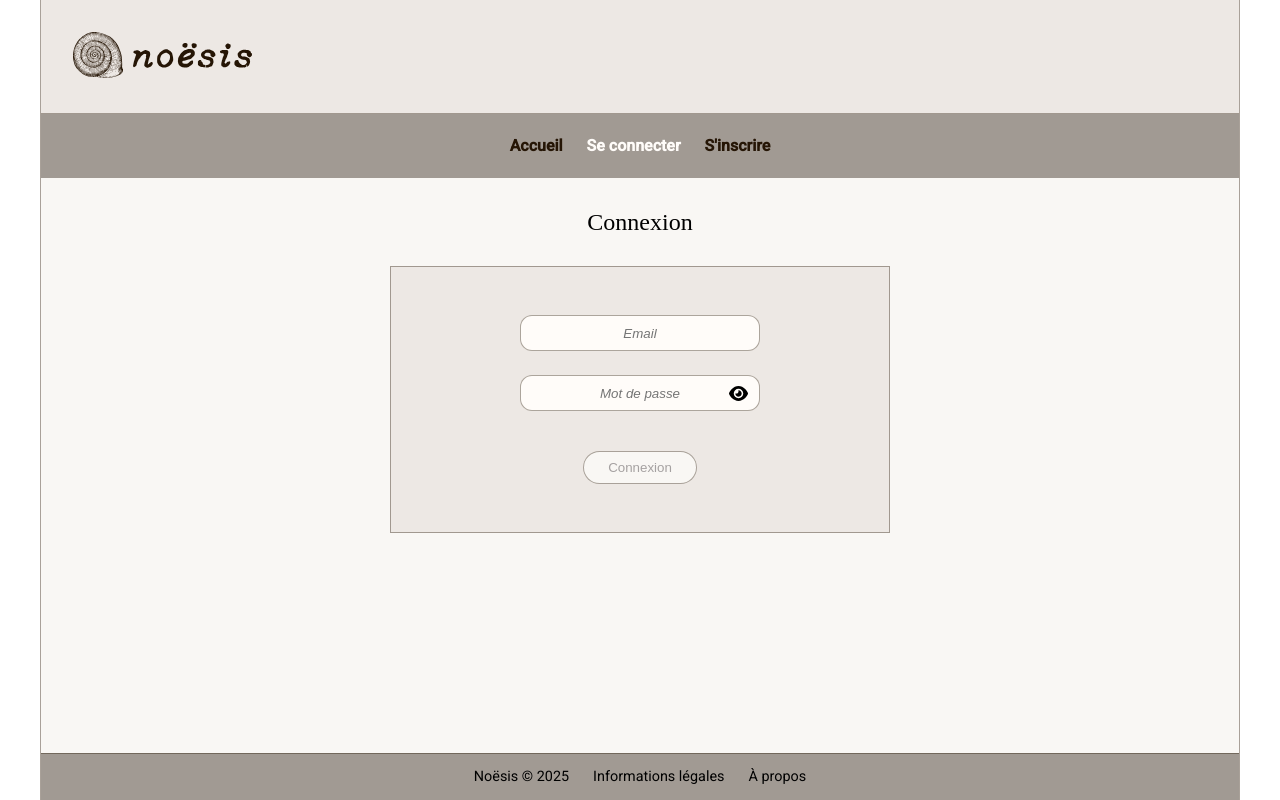
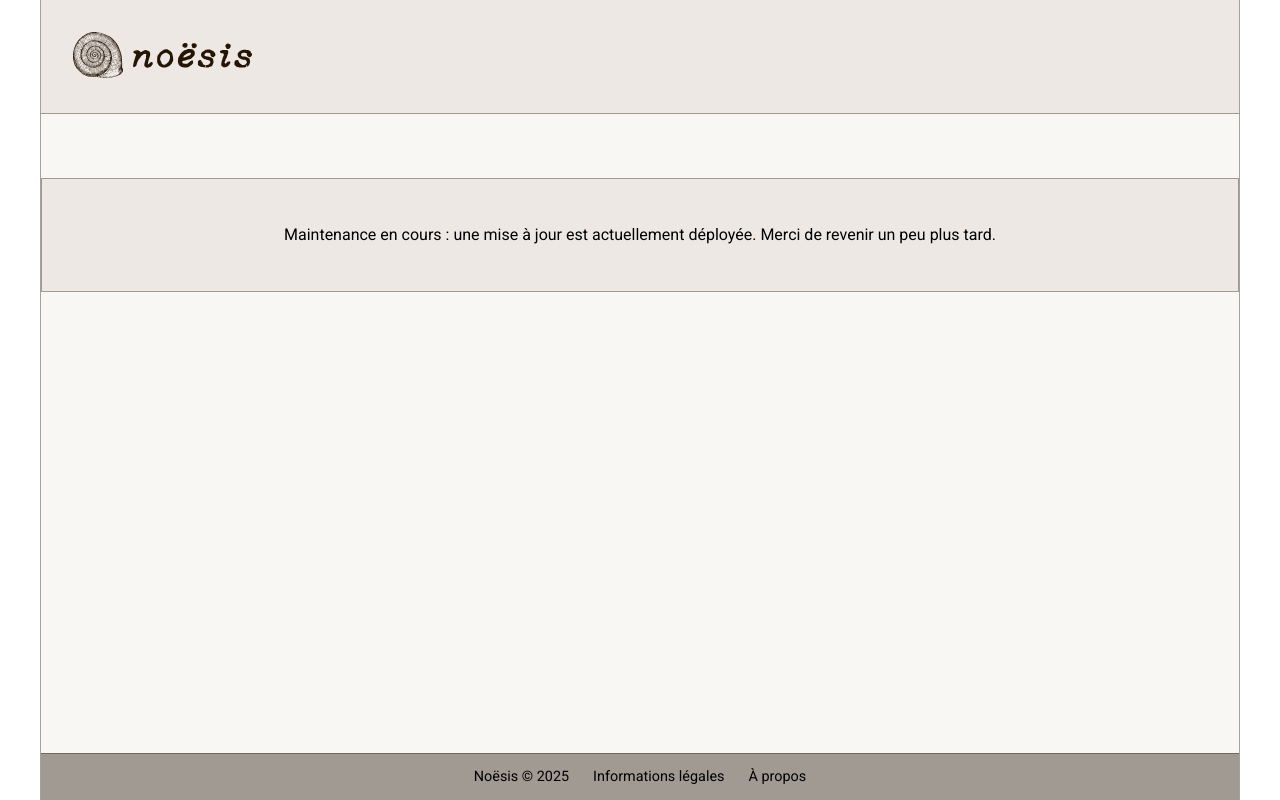
Before and after one commit to CamilleNerriere/pdf-extractor-tools-front, an Angular app: page /login in a window 1280 px wide. Built offline with nearby package versions, Linux system fonts and the light colour scheme; a web font is replaced by a local one.

Commit message:
maintenance mode

```diff
--- a/src/app/app.html
+++ b/src/app/app.html
@@ -2,8 +2,12 @@
   <div class="app-container">
     <app-header [(showNavBar)]="showNavBar" class="app__header"></app-header>
     <main class="app__content">
-      <app-nav [isLogged]="isLogged" [showNavBar]="showNavBar"></app-nav>
-      <router-outlet></router-outlet>
+      <div *ngIf="environment.maintenance" class="maintenance-banner">
+        <h2>Maintenance en cours : une mise à jour est actuellement déployée. Merci de revenir un peu plus tard.</h2>
+      </div>
+
+      <app-nav *ngIf="!environment.maintenance" [isLogged]="isLogged" [showNavBar]="showNavBar"></app-nav>
+      <router-outlet *ngIf="!environment.maintenance"></router-outlet>
     </main>
     <app-footer class="app__footer"></app-footer>
   </div>
--- a/src/app/app.scss
+++ b/src/app/app.scss
@@ -8,8 +8,8 @@
 
     .app-container {
         background-color: v.$body;
-        border-left : v.$stroke 1px solid;
-        border-right : v.$stroke 1px solid;
+        border-left: v.$stroke 1px solid;
+        border-right: v.$stroke 1px solid;
         max-width: 1200px;
         width: 100%;
         margin: 0 auto;
@@ -17,8 +17,9 @@
         display: flex;
         flex-direction: column;
     }
+
     &__content {
-        flex :1;
+        flex: 1;
     }
 
     &__header {
@@ -29,3 +30,12 @@
         height: auto;
     }
 }
+
+.maintenance-banner {
+    margin: 4rem auto;
+    background-color: v.$sweet-beige;
+    border: 1px v.$stroke solid;
+
+    padding: 3rem 1.5rem;
+    text-align: center;
+}
--- a/src/app/app.ts
+++ b/src/app/app.ts
@@ -5,12 +5,14 @@ import { Footer } from './components/footer/footer';
 import { Nav } from './components/nav/nav';
 import { JwtService } from './services/jwt.service';
 import { toSignal } from '@angular/core/rxjs-interop';
+import { CommonModule } from '@angular/common';
+import { environment } from '../environments/environment';
 
 @Component({
   selector: 'app-root',
   templateUrl: './app.html',
   styleUrl: './app.scss',
-  imports: [RouterOutlet, Header, Footer, Nav]
+  imports: [RouterOutlet, Header, Footer, Nav, CommonModule]
 })
 export class App {
   protected title = 'pdf-tools-front';
@@ -22,4 +24,6 @@ export class App {
     this.isLogged = toSignal(this.jwtService.isLoggedIn$, { initialValue: false });
   }
 
+  environment = environment;
+
 }
--- /dev/null
+++ b/src/app/maintenance/maintenance.html
@@ -0,0 +1,3 @@
+<div class="app-maintenance">
+    <p>Maintenance en cours, veuillez revenir ultérieurement.</p>
+</div>
--- a/src/environments/environment.development.ts
+++ b/src/environments/environment.development.ts
@@ -1,4 +1,5 @@
 export const environment = {
     production: false,
-    apiUrl: 'http://localhost:8080'
+    apiUrl: 'http://localhost:8080',
+    maintenance:true
 };
--- a/src/environments/environment.ts
+++ b/src/environments/environment.ts
@@ -1,4 +1,5 @@
 export const environment = {
     production: true,
-    apiUrl: 'https://noesis-pdf-tools.onrender.com'
+    apiUrl: 'https://noesis-pdf-tools.onrender.com',
+    maintenance : true,
 };
```
Also changed, not shown: src/app/maintenance/maintenance.ts (added, +11 -0 lines), src/app/maintenance/maintenance.scss (added), 1 other file (tests, documents, lock files or other folders).
